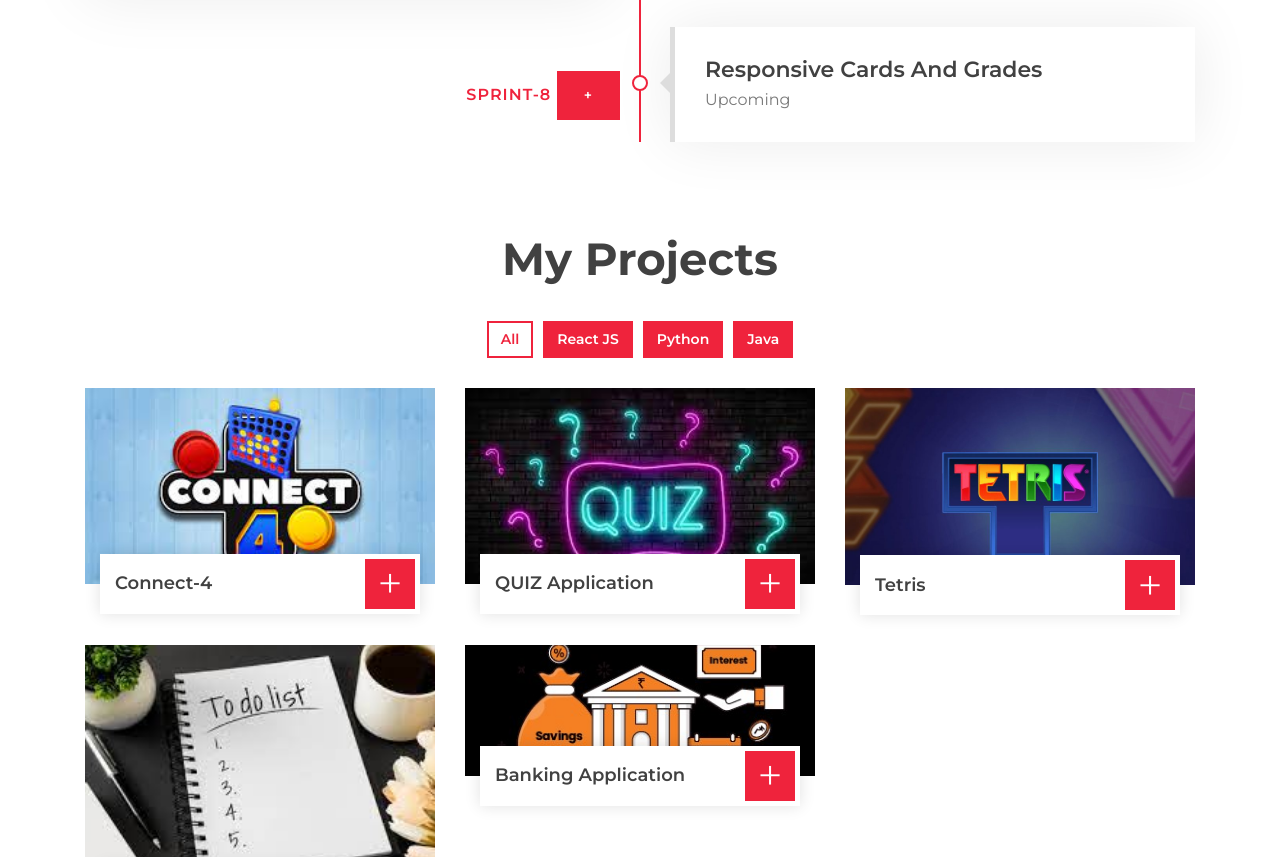
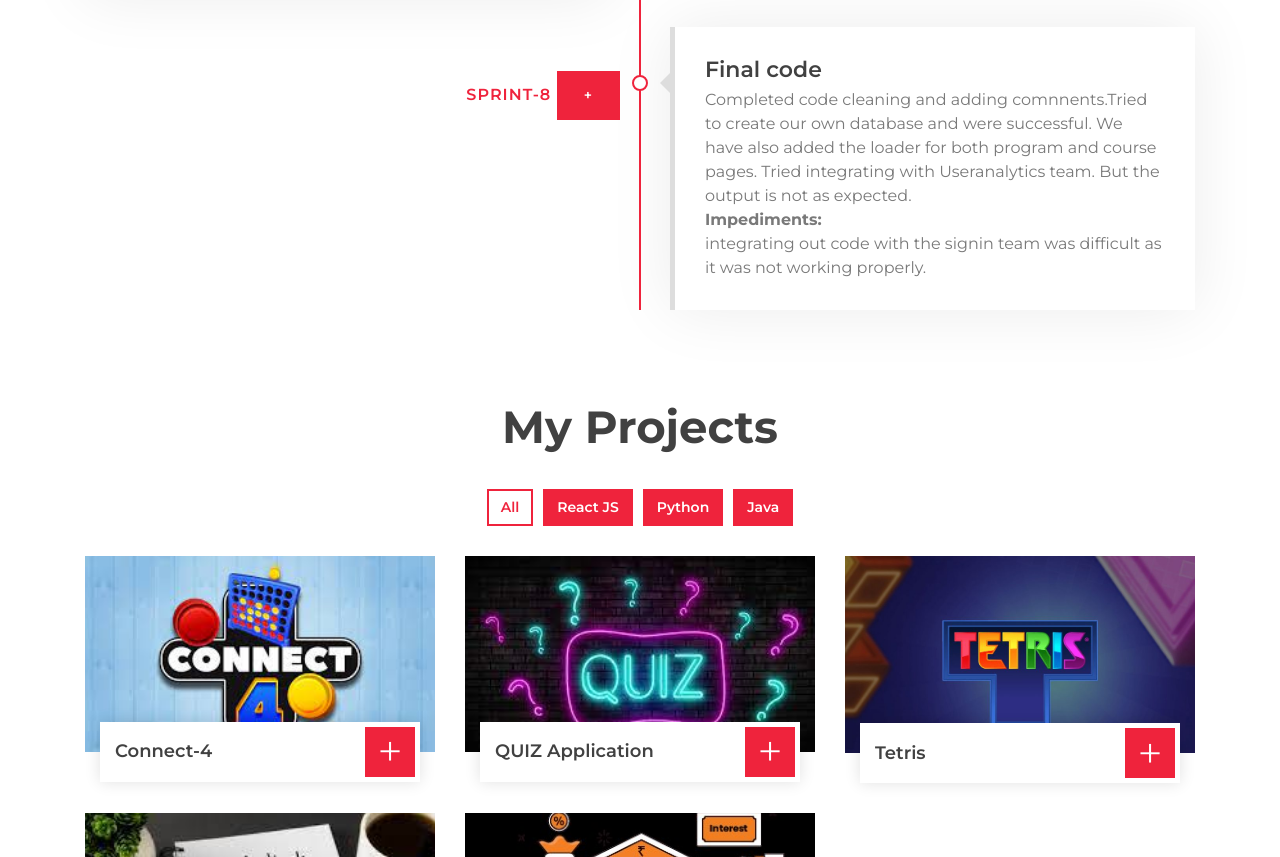
Before and after one commit to yelakantisunder/SunderPortfoilo.github.io, a plain HTML site: page index.html in a window 1280 px wide. Shown: the part 3916-4773 px from the top of the page. Drawn offline with nearby package versions, Linux system fonts and the light colour scheme; some icons are missing.

Commit message:
Add files via upload

```diff
--- a/index.html
+++ b/index.html
@@ -313,9 +313,11 @@
                                     <div class="timeline-date">Sprint-8
                                     <a class="btn" href="img/sprint/sprint8.jpg" data-lightbox="portfolio">+</a>
                                     </div>
-                                    <h2>Responsive Cards And Grades</h2>
+                                    <h2>Final code</h2>
                                     <p>
-                                    Upcoming
+                                    Completed code cleaning and adding comnnents.Tried to create our own database and were successful. We have also added the
+                                   loader for both program and course pages. Tried integrating with Useranalytics team. But the output is not as expected.<br>
+                                   <b>Impediments:</b><br>integrating out code with the signin team was difficult as it was not working properly.
                                     </p>
                                 </div>
                             </div>
```
Also changed, not shown: img/sprint/sprint8.jpg (added).
